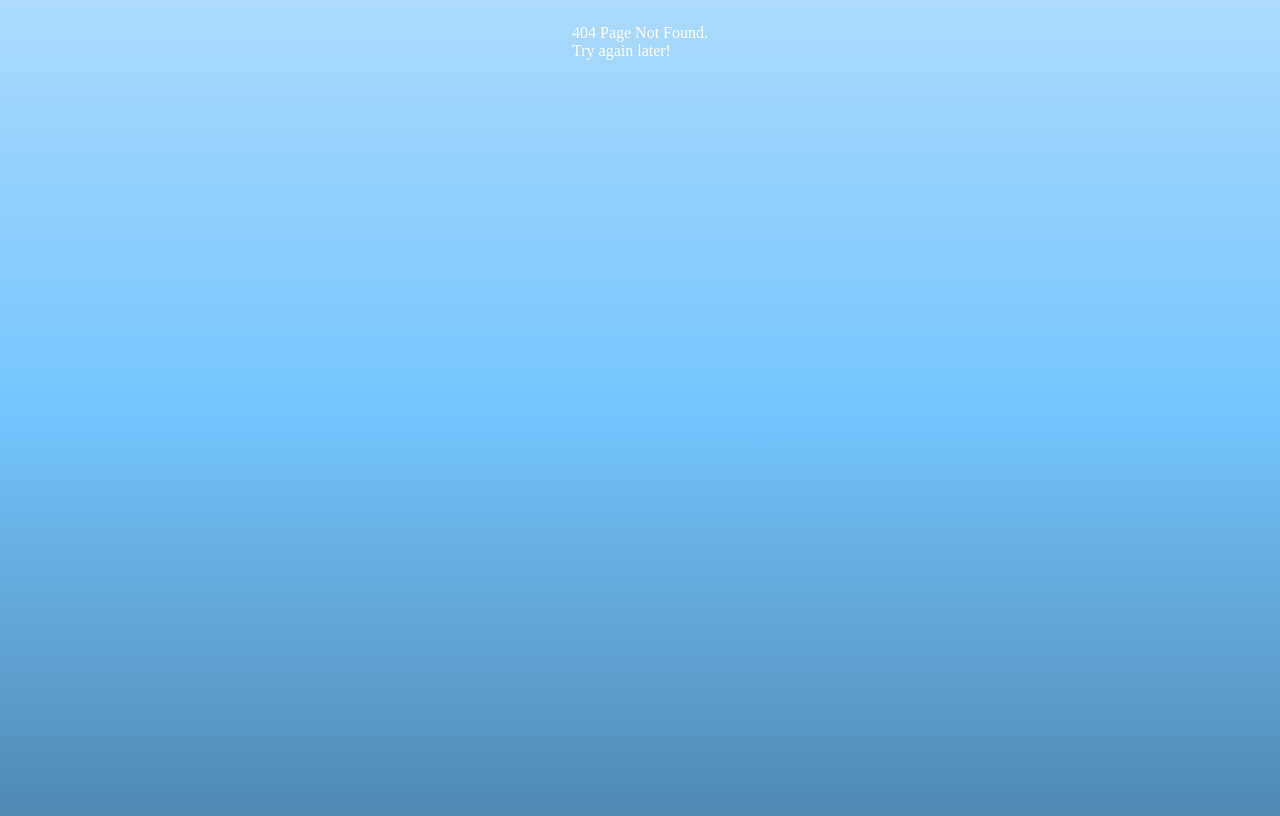
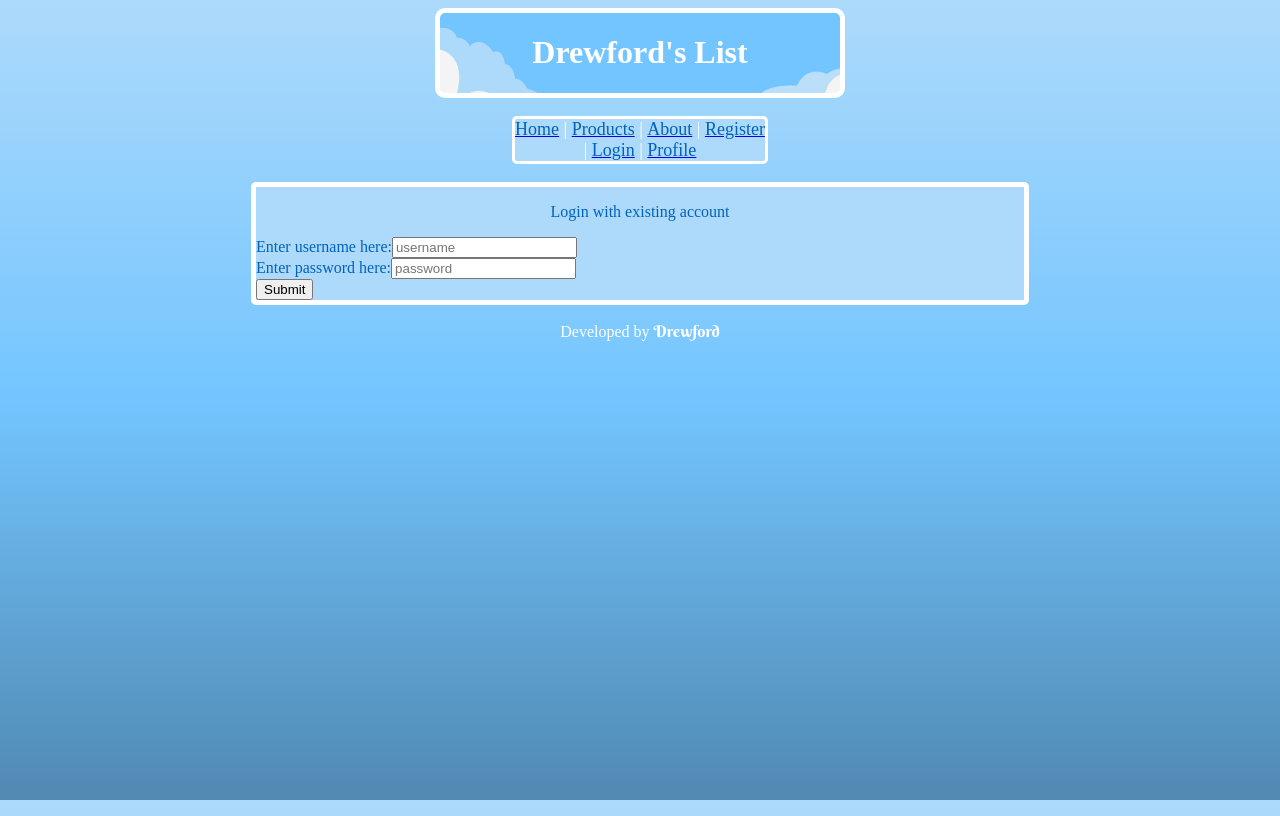
Before and after one commit to SleazyCook/project_05, a React (Create React App) app: page /login in a window 1280 px wide. Before the commit this address had no page. Built offline with nearby package versions, Linux system fonts and the light colour scheme; no server answers; a web font is replaced by a local one.

Commit message:
login dummy page added

```diff
--- a/public/style.css
+++ b/public/style.css
@@ -9,6 +9,7 @@ body {
     justify-content: center;
     /* background-image: url("https://images.pexels.com/photos/3330139/pexels-photo-3330139.jpeg"); */
     background-image: linear-gradient(#addafb, #73c5ff, #5089b2);
+    background-attachment: fixed;
     height: 100vh;
     /* background-size: cover;
     background-repeat: no-repeat; */
@@ -101,6 +102,19 @@ footer {
     margin: 10px;
 }
 
+.new-post-container {
+    /* color: #0162bc; */
+    color: white;
+    font-size: large;
+    background-color: #73c5ff;
+    border: 5px solid white;
+    border-radius: 5px;
+    padding: 1em;
+    text-align: center;
+    height: 400px;
+    position: sticky;
+    top: 240px;
+}
 /* DETAILS PAGE -------------------------*/
 
 /* #details-container {
@@ -126,16 +140,6 @@ footer {
     text-align: center;
 }
 
-.new-post-container {
-    /* color: #0162bc; */
-    color: white;
-    font-size: large;
-    background-color: #73c5ff;
-    border-left: 5px solid white;
-    padding: 1em;
-    text-align: center;
-}
-
 /* About Page */
 #about-container {
     display: flex;
@@ -153,12 +157,17 @@ footer {
 }
 
 /* Registration Page */
-#register-container {
-    display: flex;
+#register-container, .login-container {
+    /* display: flex; */
     border: 5px solid white;
     border-radius: 5px;
     background-color: #addafb;
     width: 60vw;
     max-width: 1000px;
+    color: #0162bc
     /* text-align: center; */
 }
+
+.center {
+    text-align: center;
+}
--- a/src/components/About.js
+++ b/src/components/About.js
@@ -6,9 +6,9 @@ const About = () => {
             <p id="about">
                 This is a fake e-commerce website designed by Drew Cook.
                 <br />
-                Drew was originally inspired to create a modern alternative to e-commerce after his Web Development instructor posted a project explicitly telling him to do this so.
+                Drew was originally inspired to create a modern alternative to e-commerce after his Web Development instructor posted a project explicitly telling him to do so.
                 <br />
-                Today Drew spends his days and nights debugging this very websites and others plagued by bugs just like it.
+                Today Drew spends his days and nights debugging this very website and others plagued by bugs just like it.
             </p>
         </div>
     )
--- a/src/components/App.js
+++ b/src/components/App.js
@@ -16,8 +16,10 @@ const App = () => {
     useEffect(()=>{
         async function fetchProductData () {
             try {
-                const response = await fetch("https://strangers-things.herokuapp.com/api/2201-ftb-mt-web-ft/posts");
+                const response = await fetch("https://strangers-things.herokuapp.com/api/2209-ftb-mt-web-ft/posts");
+
                 const productData = await response.json();
+                console.log('Iam the response ', productData)
                 setOurProducts(productData.data.posts);
                 // console.log(productData.data.posts)
             } catch (err) {
--- /dev/null
+++ b/src/components/Login.js
@@ -0,0 +1,25 @@
+import React, { useState } from "react";
+
+const Login = () => {
+  return (
+    <div className="login-container">
+      <p className="center">Login with existing account</p>
+
+      Enter username here:
+      <input type="text" placeholder=
+      "username"></input><br />
+
+      Enter password here:
+      <input type="text" placeholder=
+      "password"></input>
+
+      <br />
+      <button type="submit">
+        Submit
+      </button>
+  </div>
+  )
+
+}
+
+export default Login;
--- a/src/components/Navbar.js
+++ b/src/components/Navbar.js
@@ -7,18 +7,32 @@ const Navbar = ({isHome, setIsHome}) => {
     // } else { setIsHome(false)}}
     return (
         <nav>
-            <Link to="/" className="nav"><span className="nav-name"
-            // onClick={handleIsHome}
-            >Home</span></Link> |
-            <Link to="products" className="nav"><span className="nav-name"
-            // onClick={handleIsHome}
-            >Products</span></Link> |
-            <Link to="about"><span className="nav-name"
-            // onClick={handleIsHome}
-            >About</span></Link> |
-            <Link to="register"><span className="nav-name"
-            // onClick={handleIsHome}
-            >Register</span></Link>
+            <Link to="/" className="nav">
+                <span className="nav-name">
+                    {/* &nbsp = nonbreaking space */}
+                Home</span></Link> |&nbsp;
+
+            <Link to="products" className="nav">
+                <span className="nav-name">
+                Products</span></Link> |&nbsp;
+
+            <Link to="about">
+                <span className="nav-name">
+                    About</span></Link> |&nbsp;
+
+            <Link to="register">
+                <span className="nav-name">
+                    Register</span></Link> |&nbsp;
+
+            <Link to="login">
+                <span className="nav-name">
+                    Login</span></Link> |&nbsp;
+
+            <Link to="profile">
+                <span className="nav-name">
+                    Profile</span></Link>
+
+            {/*nav bar as an array, condition for login/out*/}
         </nav>
     )
 };
--- /dev/null
+++ b/src/components/Profile.js
@@ -0,0 +1,13 @@
+import React from "react";
+
+const Profile = () => {
+    return (
+        <div id="profile-container">
+            <p id="profile">
+              `Hello ${username}`
+            </p>
+        </div>
+    )
+}
+
+export default Profile;
--- a/src/components/Register.js
+++ b/src/components/Register.js
@@ -1,5 +1,4 @@
 import React, {useState} from "react";
-import ReactDOM from "react-dom";
 
 const Register = () => {
     // create some state, might need multiple to hold username/pw/etc
@@ -9,13 +8,12 @@ const Register = () => {
     async function formSubmitHandler (event) {
         event.preventDefault();
         try {
-            const response = await fetch('https://strangers-things.heroku.app.com/api/2209-ftb-mt-web-ft/users/register',
+            const response = await fetch("https://strangers-things.herokuapp.com/api/2209-ftb-mt-web-ft/users/register",
                 {
-                    //review documentation
                     method: "POST",
+                    mode: "cors",
                     headers: {
-                        "Content-Type": "application/json",
-                        // "Authorization": "Bearer "
+                        "Content-Type": "application/json"
                     },
                     body: JSON.stringify({
                         user: {
@@ -34,12 +32,12 @@ const Register = () => {
     }
     function updateUserNameState(event) {
         setUsername(event.target.value)
-        console.log('this is the value of the event target: ', event.target.value);
+        // console.log('this is the value of the event target: ', event.target.value);
     }
 
     function updatePasswordState(event) {
         setPassword(event.target.value)
-        console.log('this is the value of the even target: ', event.target.value);
+        // console.log('this is the value of the even target: ', event.target.value);
     }
     //onSubmit and onChange
     return (
```
Also changed, not shown: src/index.js (+10 -0 lines), src/components/Logout.js (added).
